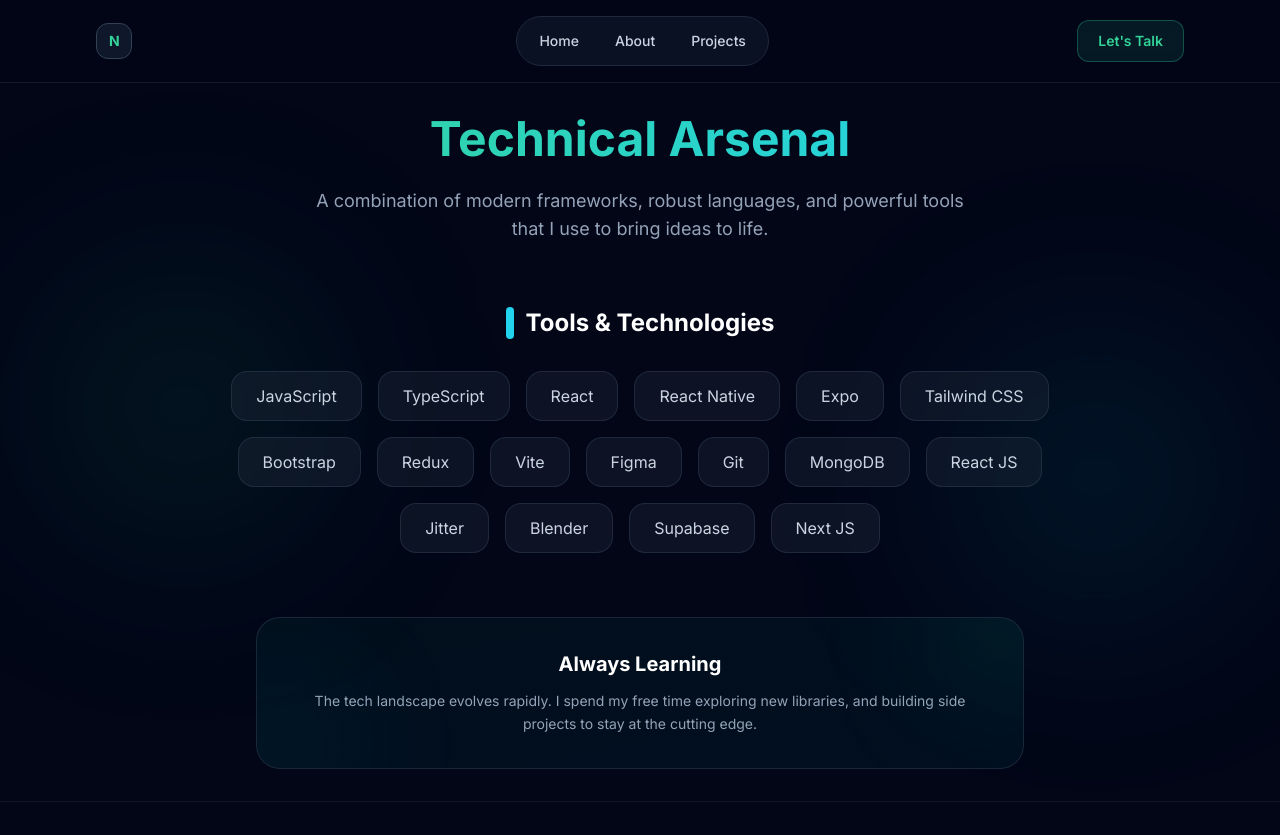
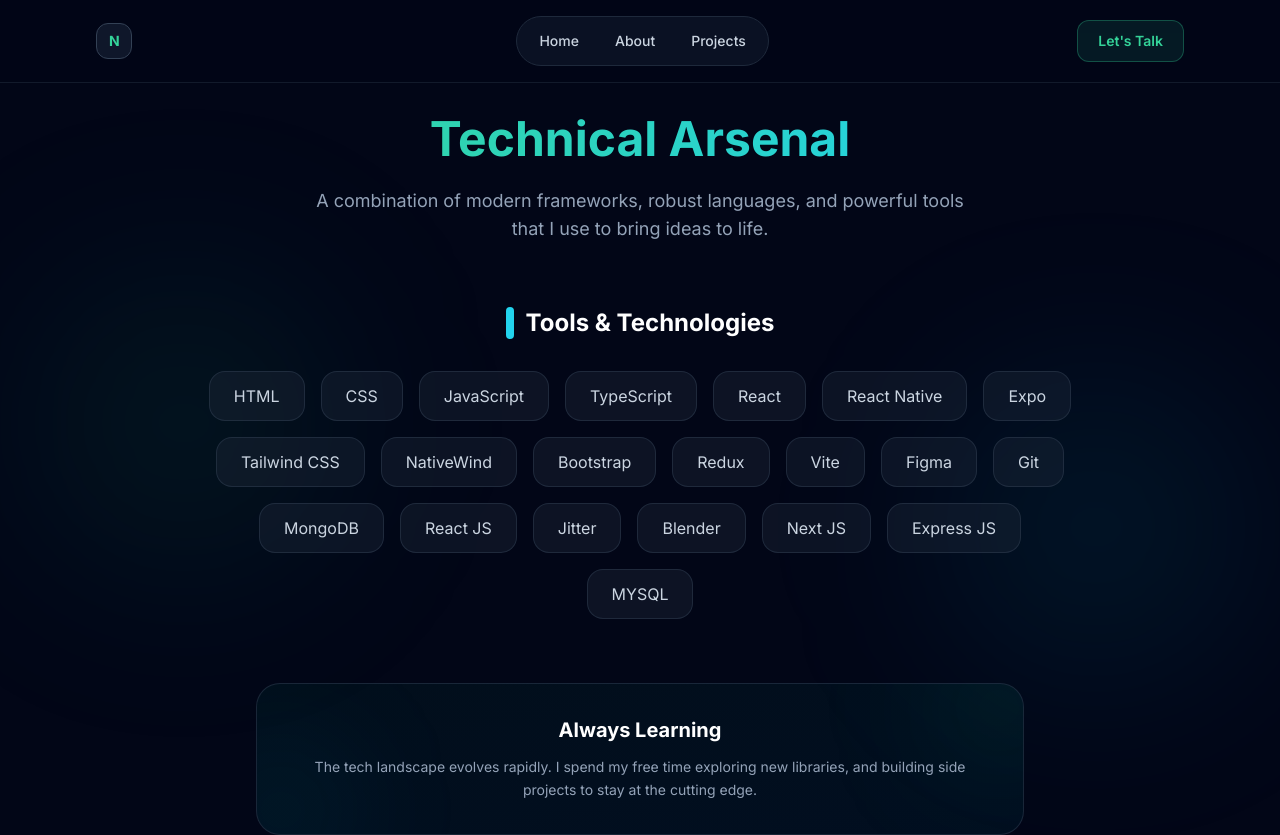
Before and after one commit to Nouh1408/Portfolio, a React app: page /skills in a window 1280 px wide. Shown: the top 835 px of the page. Built offline with nearby package versions, Linux system fonts and the light colour scheme; the HTML template or start-up script is replaced by a standard one.

Commit message:
update: tools

```diff
--- a/src/data/data.js
+++ b/src/data/data.js
@@ -6,8 +6,8 @@
 import ecomm from "../assets/images/e-comm.png"
 import route from "../assets/images/route.jpg"
 export const tools = [
-  "JavaScript", "TypeScript", "React", "React Native", "Expo",
-  "Tailwind CSS", "Bootstrap", "Redux", "Vite", "Figma", "Git", "MongoDB", "React JS", "Jitter", "Blender", "Supabase", "Next JS",
+  "HTML", "CSS", "JavaScript", "TypeScript", "React", "React Native", "Expo",
+  "Tailwind CSS","NativeWind", "Bootstrap", "Redux", "Vite", "Figma", "Git", "MongoDB", "React JS", "Jitter", "Blender", "Next JS", "Express JS","MYSQL"
 ];
 
 
```
